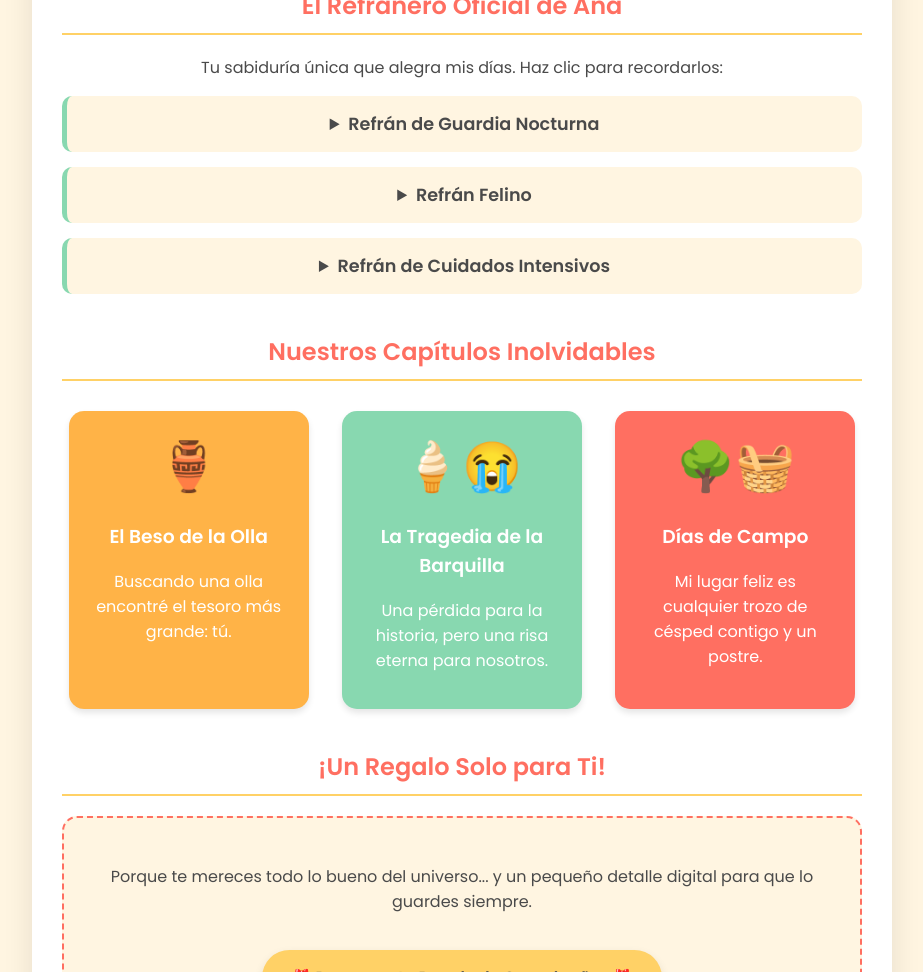
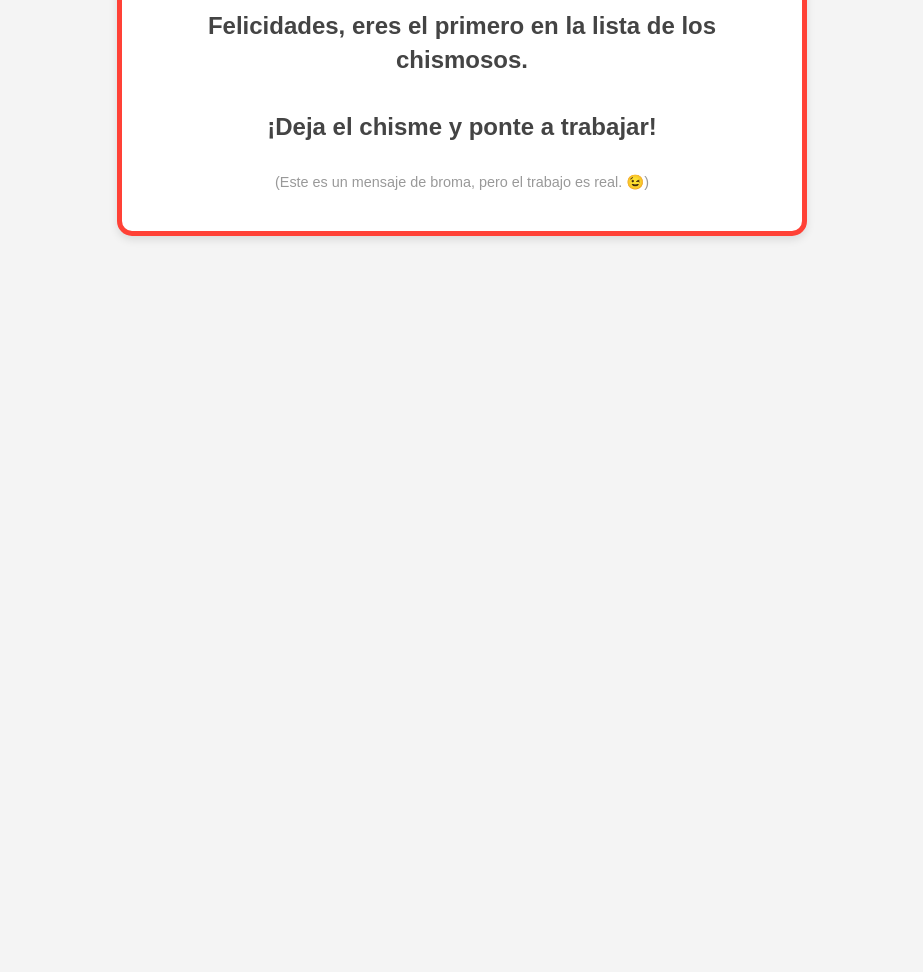
Before and after one commit to ujonnathan/ujonnathan.github.io, a plain HTML site: page index.html in a window 1280 px wide. Shown: the part 368-1340 px from the top of the page, without its empty margins (178-1101 px from the left). After the commit the page ends 840 px from the top, so only its background shows below. Drawn offline with Linux system fonts and the light colour scheme.

Commit message:
Update index.html

```diff
--- a/index.html
+++ b/index.html
@@ -3,181 +3,62 @@
 <head>
     <meta charset="UTF-8">
     <meta name="viewport" content="width=device-width, initial-scale=1.0">
-    <title>¡Feliz Cumpleaños, Ana!</title>
+    <title>¡Mensaje Especial!</title>
     <style>
-        @import url('https://fonts.googleapis.com/css2?family=Pacifico&family=Poppins:wght@400;600&display=swap');
-
-        :root {
-            --color-principal: #FF6F61; /* Coral vibrante */
-            --color-fondo: #FFF5E1;     /* Crema suave */
-            --color-acento1: #88D8B0;   /* Menta */
-            --color-acento2: #FFD166;   /* Amarillo sol */
-            --color-texto: #4A4A4A;
+        body {
+            font-family: 'Arial', sans-serif;
+            background-color: #f4f4f4;
+            color: #333;
+            display: flex;
+            justify-content: center;
+            align-items: center;
+            height: 100vh;
+            margin: 0;
+            text-align: center;
+            padding: 20px;
         }
 
-        body {
-            font-family: 'Poppins', sans-serif;
-            background-color: var(--color-fondo);
-            color: var(--color-texto);
-            margin: 0;
-            padding: 20px;
-            text-align: center;
+        .container {
+            background-color: #ffffff;
+            border: 5px solid #ff4136; /* Un borde llamativo y de color "alerta" */
+            border-radius: 15px;
+            padding: 40px;
+            box-shadow: 0 4px 8px rgba(0, 0, 0, 0.1);
+            max-width: 600px;
+            width: 100%;
         }
 
-        .contenedor {
-            max-width: 800px;
-            margin: 0 auto;
-            background-color: white;
-            padding: 30px;
-            border-radius: 20px;
-            box-shadow: 0 10px 30px rgba(0,0,0,0.1);
+        h1 {
+            color: #ff4136; /* Rojo para el mensaje principal */
+            font-size: 2.5em;
+            margin-bottom: 20px;
         }
 
-        .titulo-principal {
-            font-family: 'Pacifico', cursive;
-            color: var(--color-principal);
-            font-size: 4em;
-            margin: 0;
-            line-height: 1.1;
+        p {
+            font-size: 1.5em;
+            color: #444;
+            line-height: 1.4;
+            font-weight: bold;
         }
 
-        .subtitulo {
-            font-size: 1.2em;
-            margin-bottom: 40px;
+        .nota {
+            margin-top: 30px;
+            font-size: 0.9em;
+            color: #999;
         }
-
-        h2 {
-            color: var(--color-principal);
-            border-bottom: 2px solid var(--color-acento2);
-            padding-bottom: 10px;
-            margin-top: 40px;
-        }
-
-        .refran {
-            background-color: var(--color-fondo); margin: 15px 0; border-radius: 10px; border-left: 5px solid var(--color-acento1);
-        }
-        .refran summary {
-            padding: 15px; font-weight: 600; cursor: pointer; outline: none; font-size: 1.1em;
-        }
-        .refran p {
-            padding: 0 20px 15px; margin: 0; text-align: left;
-        }
-
-        .recuerdos {
-            display: flex; justify-content: space-around; flex-wrap: wrap; gap: 20px; margin-top: 30px;
-        }
-        .card-recuerdo {
-            background-color: var(--color-acento1); color: white; border-radius: 15px; padding: 20px; width: 200px; box-shadow: 0 4px 6px rgba(0,0,0,0.1);
-        }
-        .card-recuerdo .emoji { font-size: 3em; }
-
-        /* --- NUEVA SECCIÓN DE REGALO --- */
-        .caja-regalo {
-            background-color: var(--color-fondo);
-            border: 2px dashed var(--color-principal);
-            padding: 30px;
-            margin-top: 20px;
-            border-radius: 15px;
-        }
-        .boton-descarga {
-            display: inline-block;
-            background-color: var(--color-acento2);
-            color: var(--color-texto);
-            padding: 15px 30px;
-            border-radius: 50px;
-            text-decoration: none;
-            font-weight: 600;
-            margin-top: 20px;
-            box-shadow: 0 4px 10px rgba(0,0,0,0.1);
-            transition: transform 0.2s ease;
-        }
-        .boton-descarga:hover {
-            transform: scale(1.05);
-        }
-        /* --- FIN DE ESTILOS NUEVOS --- */
-
-        .mensaje-final {
-            margin-top: 50px; background-color: var(--color-principal); color: white; padding: 30px; border-radius: 15px; font-size: 1.3em; font-style: italic; line-height: 1.6;
-        }
-        .firma {
-            font-style: normal; font-weight: 600; margin-top: 20px; display: block;
-        }
-
-        .cat-icon { font-size: 2em; }
-
-        @media (max-width: 600px) {
-            .titulo-principal { font-size: 3em; }
-            .card-recuerdo { width: 100%; box-sizing: border-box; }
-        }
-
     </style>
 </head>
 <body>
-
-    <div class="contenedor">
-
-        <div class="cat-icon">🎉 😸 🎉</div>
-        <h1 class="titulo-principal">Feliz Cumpleaños,<br>Ana!</h1>
-        <p class="subtitulo">Para la enfermera que tiene la receta secreta de mi felicidad (y de los mejores refranes del mundo).</p>
-
-        <h2>El Refranero Oficial de Ana</h2>
-        <p>Tu sabiduría única que alegra mis días. Haz clic para recordarlos:</p>
-
-        <details class="refran">
-            <summary>Refrán de Guardia Nocturna</summary>
-            <p><strong>Versión Ana:</strong> "Más vale termómetro en mano que ciento con fiebre."</p>
-        </details>
-        <details class="refran">
-            <summary>Refrán Felino</summary>
-            <p><strong>Versión Ana:</strong> "A gato regalado, no se le mira el bigote."</p>
-        </details>
-        <details class="refran">
-            <summary>Refrán de Cuidados Intensivos</summary>
-            <p><strong>Versión Ana:</strong> "En casa de enfermera, se cura todo con un besito y una manta."</p>
-        </details>
-
-        <h2>Nuestros Capítulos Inolvidables</h2>
-
-        <div class="recuerdos">
-            <div class="card-recuerdo" style="background-color: #FFB347;">
-                <div class="emoji">🏺</div>
-                <h3>El Beso de la Olla</h3>
-                <p>Buscando una olla encontré el tesoro más grande: tú.</p>
-            </div>
-            <div class="card-recuerdo" style="background-color: #88D8B0;">
-                <div class="emoji">🍦😭</div>
-                <h3>La Tragedia de la Barquilla</h3>
-                <p>Una pérdida para la historia, pero una risa eterna para nosotros.</p>
-            </div>
-            <div class="card-recuerdo" style="background-color: #FF6F61;">
-                <div class="emoji">🌳🧺</div>
-                <h3>Días de Campo</h3>
-                <p>Mi lugar feliz es cualquier trozo de césped contigo y un postre.</p>
-            </div>
+    <div class="container">
+        <h1>¡MENSAJE DE ALERTA!</h1>
+        <p>
+            Felicidades, eres el primero en la lista de los chismosos.
+            <br><br>
+            <strong>¡Deja el chisme y ponte a trabajar!</strong>
+        </p>
+        <div class="nota">
+            (Este es un mensaje de broma, pero el trabajo es real. 😉)
         </div>
-
-        <!-- ============================================== -->
-        <!-- =====   NUEVA SECCIÓN DE DESCARGA AQUÍ   ===== -->
-        <!-- ============================================== -->
-        <div id="regalo">
-            <h2>¡Un Regalo Solo para Ti!</h2>
-            <div class="caja-regalo">
-                <p>Porque te mereces todo lo bueno del universo... y un pequeño detalle digital para que lo guardes siempre.</p>
-
-                <!-- ¡IMPORTANTE! Pega el enlace de tu archivo aquí abajo -->
-                <a href="https://drive.google.com/file/d/1jjg2eE905Iolkd8wPIp5yD2E2YFhT2UH/view?usp=drivesdk " class="boton-descarga" download="Regalo-Especial-para-Ana">
-                    🎁 Descarga tu Regalo de Cumpleaños 🎁
-                </a>
-            </div>
-        </div>
-
-        <!-- MENSAJE FINAL -->
-        <div class="mensaje-final">
-            "Estoy completamente seguro de que eres la mujer que quiero para compartir el resto de mi vida en esta tierra. Eres mi enfermera preciosa."
-            <span class="firma">- Con todo mi amor, Chupeta de ajo</span>
-        </div>
-
     </div>
-
 </body>
 </html>
```
